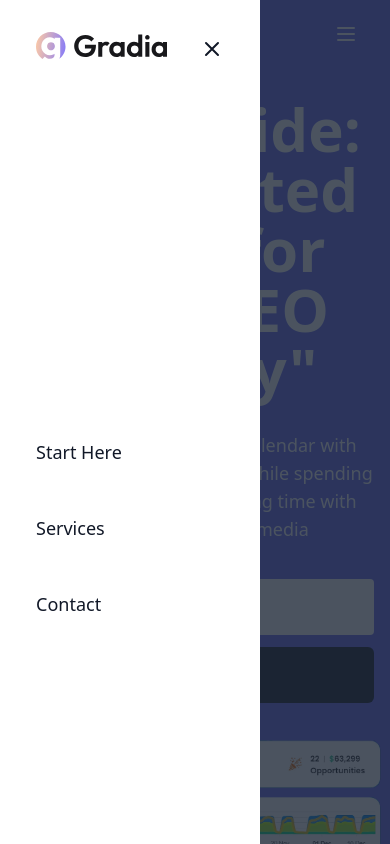
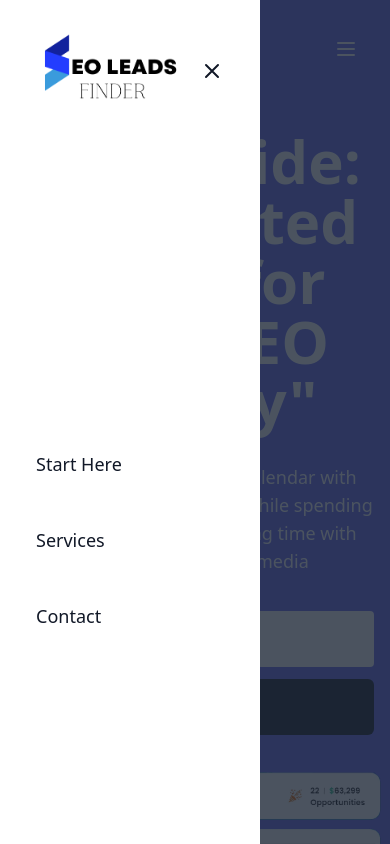
Before and after one commit to alexrod94/seolutions-next, a Next.js app: page / in a window 390 px wide. Both pictures are taken after a click on the button "Main menu". Shown: the top 844 px of the page. Built offline with nearby package versions, Linux system fonts and the light colour scheme.

Commit message:
Fix errors

```diff
--- a/components/Intro.jsx
+++ b/components/Intro.jsx
@@ -36,14 +36,16 @@ export default function Intro() {
           </div>
           {/* Bullet points */}
           <div className="w-full flex flex-col items-center">
-            <ul>
+            <ul className="w-80 md:w-full">
               <li className="mb-4 flex items-center font-heading font-semibold text-lg text-gray-900">
                 <img
                   className="mr-2"
                   src="gradia-assets/elements/hero/check.svg"
                   alt=""
                 />
-                <p>Stop paying dozens of dollars on advertising</p>
+                <p className="break-words">
+                  Stop paying dozens of dollars on advertising
+                </p>
               </li>
               <li className="mb-4 flex items-center font-heading font-semibold text-lg text-gray-900">
                 <img
@@ -67,7 +69,7 @@ export default function Intro() {
             </ul>
           </div>
           {/* Second Section */}
-          <div className="flex items-center w-full mb-12">
+          <div className="flex items-center w-full mb-12 flex-col md:flex-row">
             <div className="w-full lg:w-1/2 p-6 items-center">
               <div className="bg-gradient-orange mx-auto max-w-lg h-96 rounded-3xl">
                 <img
--- a/components/MobileHeader.jsx
+++ b/components/MobileHeader.jsx
@@ -15,7 +15,11 @@ export default function MobileHeader() {
         <div className="flex flex-wrap items-center">
           <div className="w-auto mr-14">
             <Link href="/">
-              <img src="gradia-assets/logos/gradia-name-white.svg" alt="" />
+              <img
+                src="gradia-assets/logos/logo-white.png"
+                className="w-[120px]"
+                alt=""
+              />
             </Link>
           </div>
         </div>
--- a/components/MobileMenu.jsx
+++ b/components/MobileMenu.jsx
@@ -13,7 +13,7 @@ export default function MobileMenu({ closeMenu }) {
             <div className="flex items-center justify-between -m-2">
               <div className="w-auto p-2">
                 <a className="inline-block">
-                  <img src="gradia-assets/logos/gradia-name-black.svg" alt="" />
+                  <img src="gradia-assets/logos/logo.png" alt="" />
                 </a>
               </div>
               <div className="w-auto p-2">
--- a/components/Testimonials.jsx
+++ b/components/Testimonials.jsx
@@ -9,7 +9,7 @@ export default function Testimonials() {
       <div className="relative z-10 container mx-auto px-4">
         <div className="flex flex-wrap -m-6">
           <div className="w-full md:w-1/2 p-6">
-            <h2 className="mb-16 md:max-w-md md:ml-auto font-heading font-semibold text-5xl sm:text-6xl text-white">
+            <h2 className="mb-16 md:max-w-md md:ml-auto text-center md:text-left font-heading font-semibold text-5xl sm:text-6xl text-white">
               See what our customers have to say
             </h2>
             <div className="p-12 bg-white rounded-10">
```
